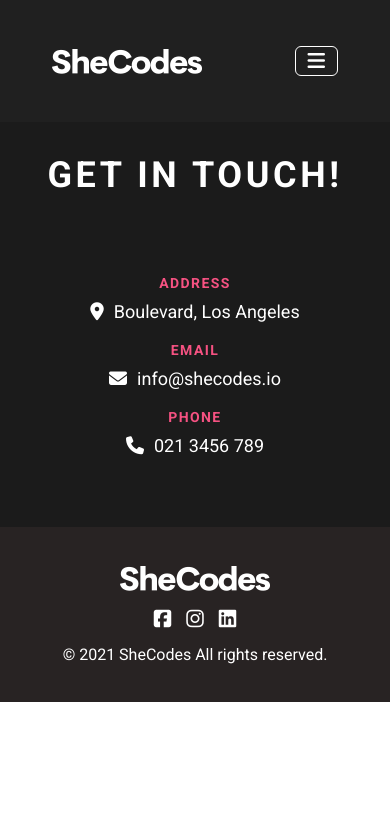
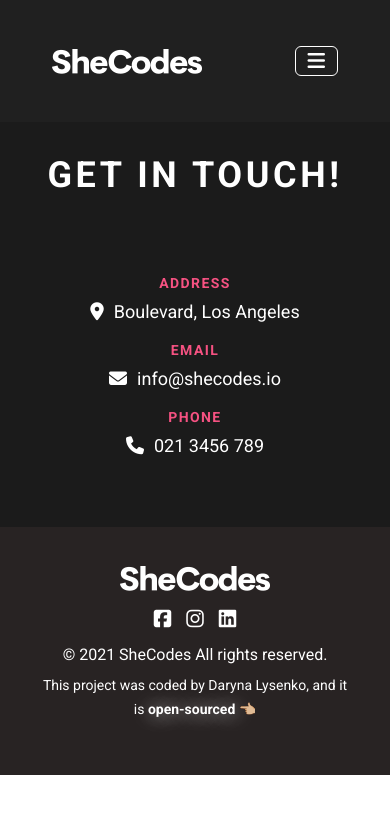
Before and after one commit to Darymee/shecodes-project, a plain HTML site: page contact.html in a window 390 px wide. Drawn offline with nearby package versions, Linux system fonts and the light colour scheme.

Commit message:
added github link

```diff
--- a/contact.html
+++ b/contact.html
@@ -129,6 +129,7 @@
     </section>
 
     <footer class="footer">
+      <div class="footer-wrapp">
         <a href="/" title="Shelley White Homepage">
           <img src="/images/logo.png" alt="logo" class="logo" />
         </a>
@@ -154,7 +155,7 @@
           </li>
           <li class="social-item">
             <a
-            href="https://www.linkedin.com/""
+              href="https://www.linkedin.com/"
               target="_blank"
               rel="noopener"
               title="Shelley White's linkedin"
@@ -163,6 +164,19 @@
           </li>
         </ul>
         <p class="copyright-text">© 2021 SheCodes All rights reserved.</p>
+      </div>
+
+      <p class="signature">
+        This project was coded by Daryna Lysenko, and it is
+        <a
+          href="https://github.com/Darymee/shecodes-project"
+          target="_blank"
+          rel="noopener noreferrer"
+          title="Daryna's github"
+          >open-sourced</a
+        >
+        👈🏼
+      </p>
     </footer>
   </body>
 </html>
--- a/styles/main.css
+++ b/styles/main.css
@@ -136,9 +136,30 @@ p {
 .footer {
   padding: 38px 140px;
   background-color: #282323;
+}
+
+.footer-wrapp {
   display: flex;
   justify-content: space-between;
   align-items: center;
+  margin-bottom: 10px;
+}
+
+.signature {
+  font-size: 14px;
+  text-align: center;
+}
+
+.signature a {
+  color: var(--text-color);
+  text-decoration: none;
+  font-weight: 700;
+  text-shadow: var(--text-shadow);
+  transition: all 350ms ease-in-out;
+}
+
+.signature a:hover {
+  color: var(--accent-color);
 }
 
 .social-list {
@@ -273,7 +294,7 @@ p {
 }
 
 @media (max-width: 659px) {
-  .footer {
+  .footer-wrapp {
     justify-content: center;
     flex-direction: column;
     gap: 15px;
```
Also changed, not shown: about.html (+14 -1 lines), gallery.html (+14 -0 lines), index.html (+14 -0 lines). Lines whose indentation alone changed are shown as unchanged.
